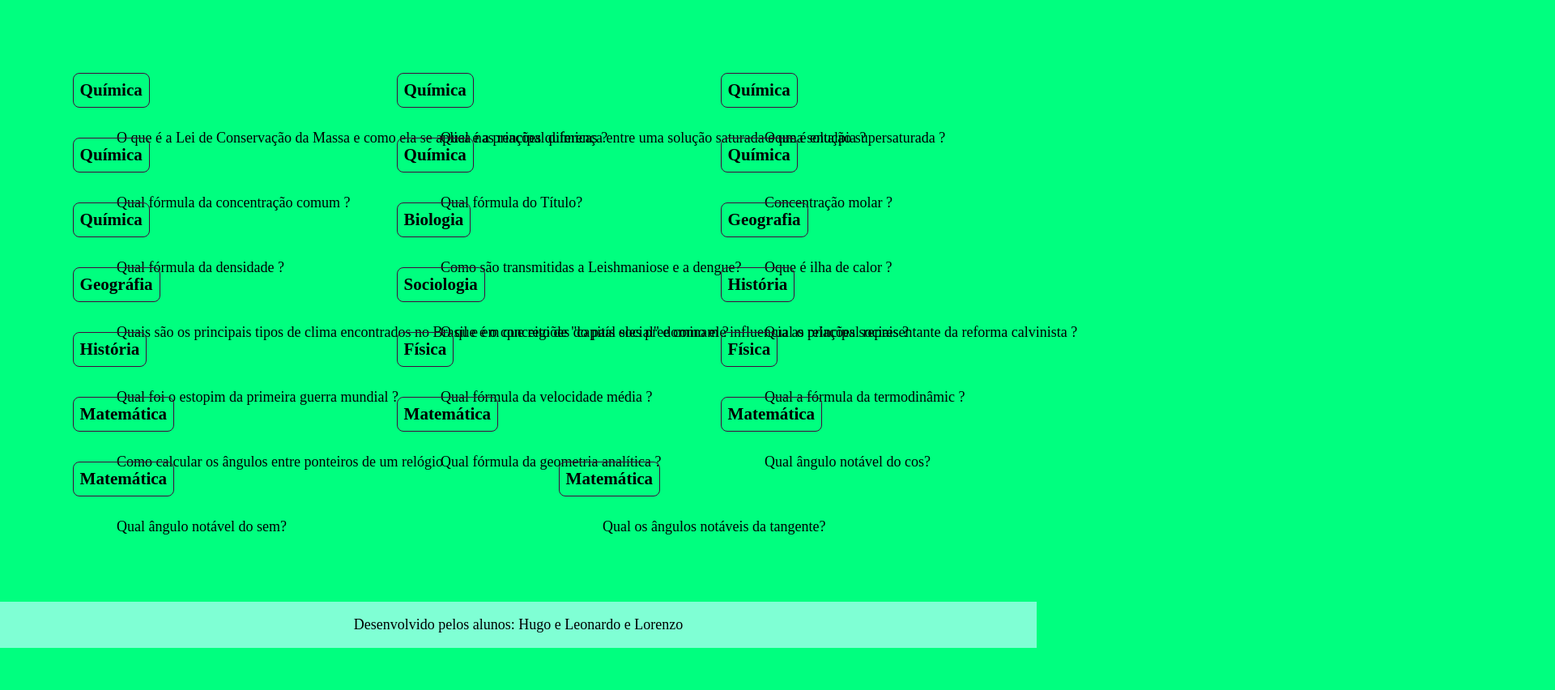
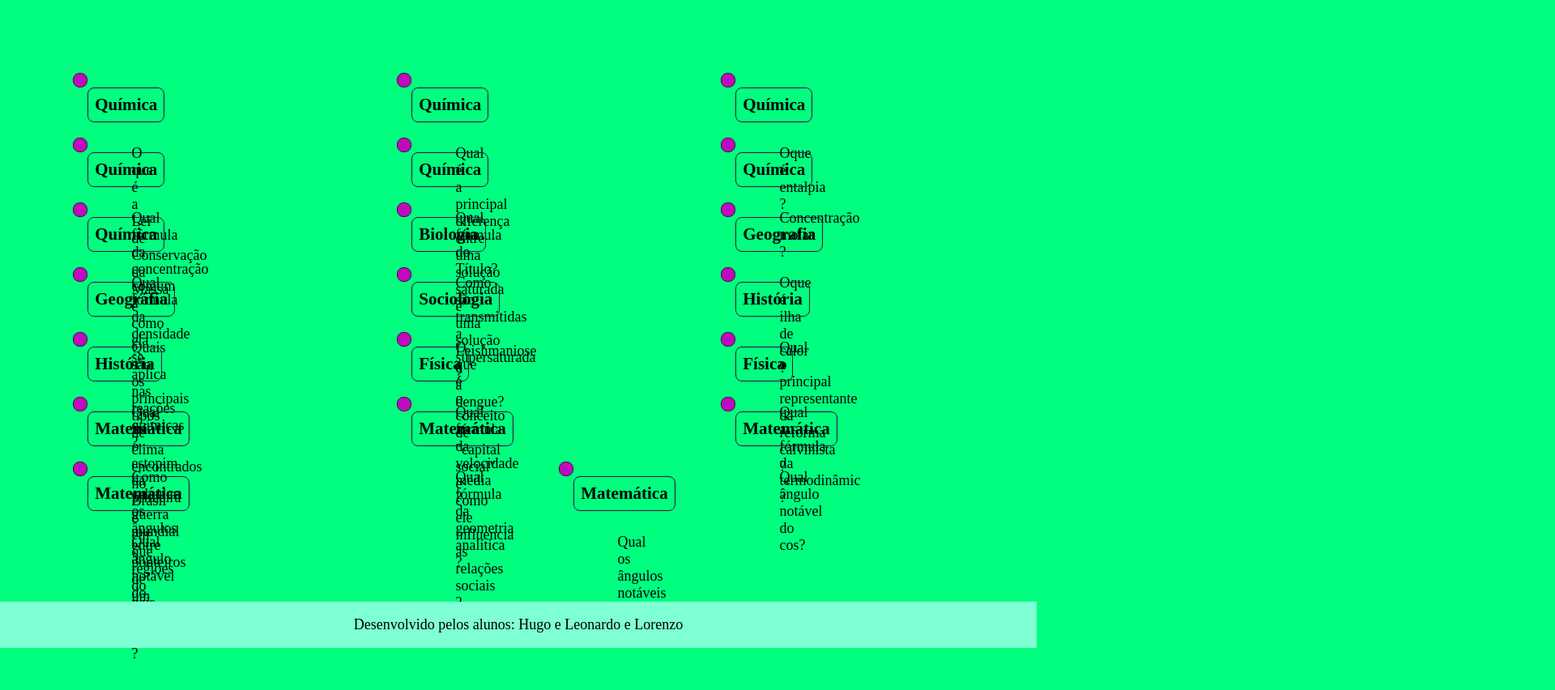
Before and after one commit to HugoSouza0611/perguntas.programa, a plain HTML site: page index.html in a window 1280 px wide. Shown: the top 852 px of the page at 81% size, 1920 px wide, since content can reach past the window. Drawn offline with Linux system fonts and the light colour scheme.

Commit message:
jhhgjghjg

```diff
--- a/style.css
+++ b/style.css
@@ -35,6 +35,14 @@ footer{
 
 .conteudo-cartao{
 background-color: var(--cartao-frente);
+border: 1px solid var(--destaque);
+text-align:left;
+padding: 0.5rem;
+position: absolute;
+margin: 0.6rem;
+border-radius: 0.5rem;
+backface-visibility: hidden;
+
 }
 
 .cartao{
```
